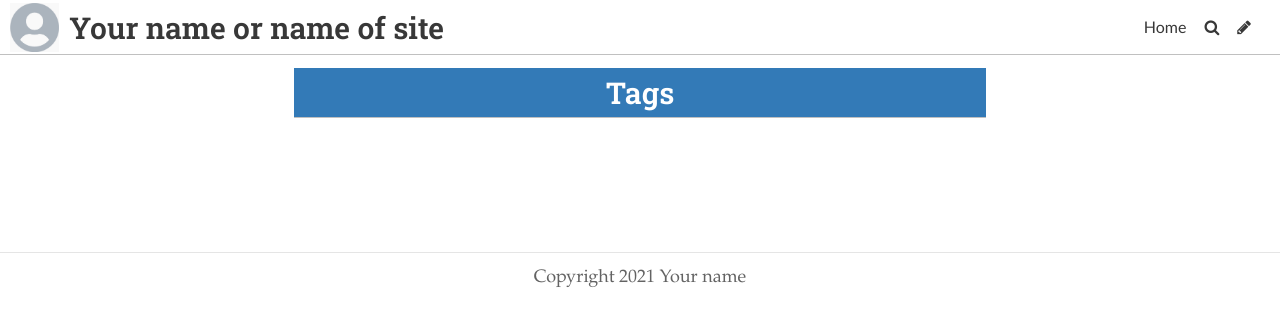
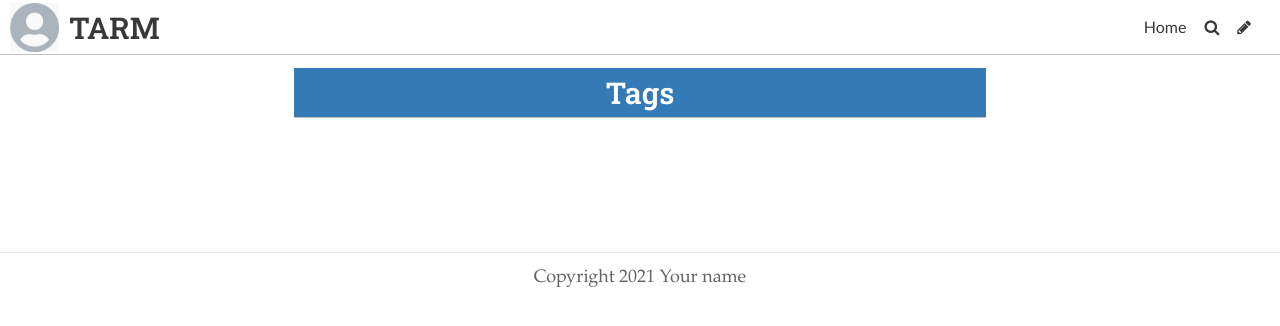
Before and after one commit to meghantole/tarm, a Jekyll site: the page built from pages/tags.md, in a window 1280 px wide. Shown: the top 326 px of the page. Built offline with Jekyll 4.4.1, drawn with Linux system fonts in a browser that asks for light colours; some web fonts are replaced.

Commit message:
Update Settings “general”

```diff
--- a/_data/settings.yml
+++ b/_data/settings.yml
@@ -1,13 +1,13 @@
-title: Your name or name of site
-description: A website with a blog
+title: TARM
+description: Website about typography
+footer_text: Copyright 2021 Your name
+header_feature_image: ../uploads/sincerely-media-wnmonqihpwq-unsplash.jpg
 header_text: My Dream Blog
 header_text_color: "#ffffff"
-footer_text: Copyright 2021 Your name
-header_feature_image: ../uploads/pages.jpg
-bannerheight: "20vmax"
-navbarheight: "55px"
-gridlayout: false
+bannerheight: 20vmax
+navbarheight: 55px
 logo: /uploads/logo.jpg
 favicon: /uploads/favicon.ico
+gridlayout: false
+fixednavbar: false
 upzoom: true
-fixednavbar: false
```
Also changed, not shown: 2 other files.
